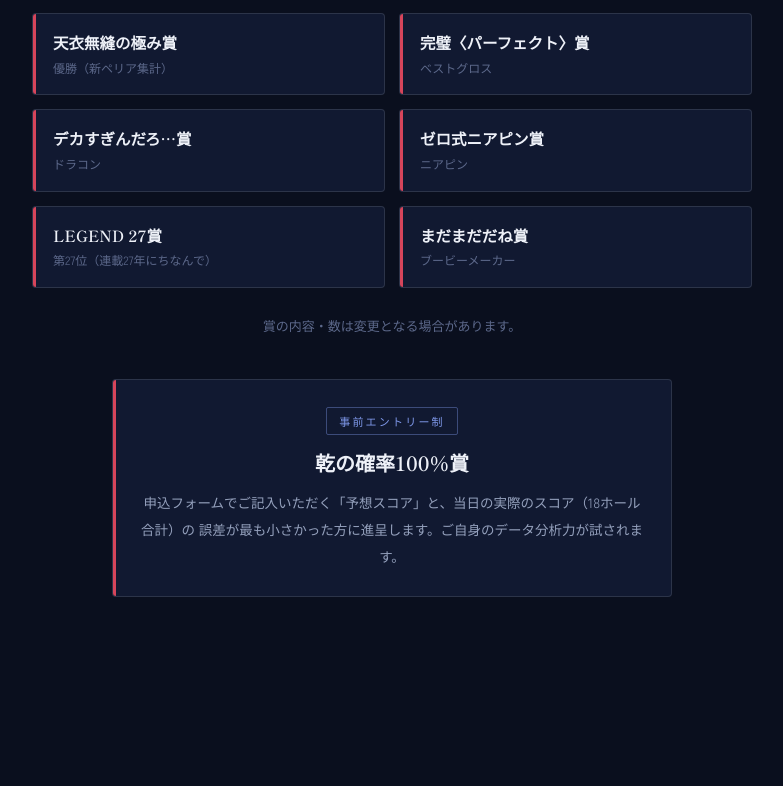
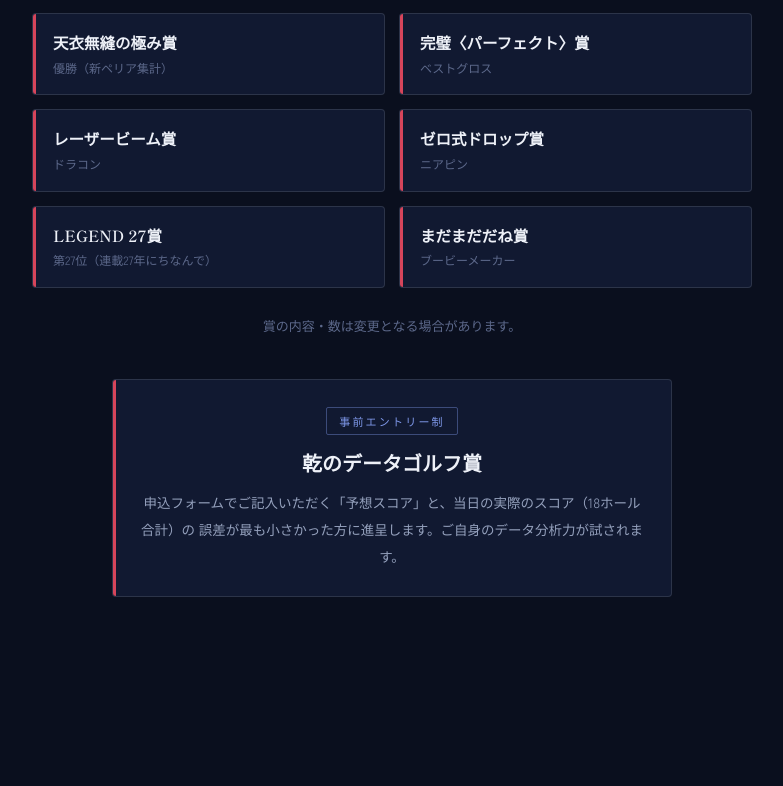
Before and after one commit to LYCK1986/plc2026-k7x9m2, a plain HTML site: page index.html in a window 1280 px wide. Shown: the part 4725-5511 px from the top of the page, without its empty margins (248-1031 px from the left). Drawn offline with nearby package versions, Linux system fonts and the light colour scheme.

Commit message:
Update index.html

```diff
--- a/index.html
+++ b/index.html
@@ -493,15 +493,15 @@ footer{
     <div class="award-grid">
       <div class="award"><span class="a-name">天衣無縫の極み賞</span><span class="a-role">優勝（新ペリア集計）</span></div>
       <div class="award"><span class="a-name">完璧〈パーフェクト〉賞</span><span class="a-role">ベストグロス</span></div>
-      <div class="award"><span class="a-name">デカすぎんだろ…賞</span><span class="a-role">ドラコン</span></div>
-      <div class="award"><span class="a-name">ゼロ式ニアピン賞</span><span class="a-role">ニアピン</span></div>
+      <div class="award"><span class="a-name">レーザービーム賞</span><span class="a-role">ドラコン</span></div>
+      <div class="award"><span class="a-name">ゼロ式ドロップ賞</span><span class="a-role">ニアピン</span></div>
       <div class="award"><span class="a-name">LEGEND 27賞</span><span class="a-role">第27位（連載27年にちなんで）</span></div>
       <div class="award"><span class="a-name">まだまだだね賞</span><span class="a-role">ブービーメーカー</span></div>
     </div>
     <p class="award-note">賞の内容・数は変更となる場合があります。</p>
     <div class="award-featured" style="margin-top:40px">
       <span class="af-tag">事前エントリー制</span>
-      <span class="a-name">乾の確率100%賞</span>
+      <span class="a-name">乾のデータゴルフ賞</span>
       <span class="a-role">
         申込フォームでご記入いただく「予想スコア」と、当日の実際のスコア（18ホール合計）の
         誤差が最も小さかった方に進呈します。ご自身のデータ分析力が試されます。
@@ -606,9 +606,9 @@ footer{
           </select>
         </div>
         <div class="field">
-          <label class="req" for="predict">乾のデータテニス（予想スコア・18ホール合計）</label>
+          <label class="req" for="predict">乾のデータゴルフ（予想スコア・18ホール合計）</label>
           <input type="text" id="predict" name="predict" inputmode="numeric" pattern="[0-9]{2,3}" placeholder="例：112" required>
-          <p style="font-size:12px;color:var(--faint);margin-top:6px;line-height:1.7">ご自身のデータを分析し、当日の合計打数を予想してください。実際のスコアとの誤差が最も小さかった方に「乾の確率100%賞」を進呈します。データは嘘をつかない――はずです。</p>
+          <p style="font-size:12px;color:var(--faint);margin-top:6px;line-height:1.7">ご自身のデータを分析し、当日の合計打数を予想してください。実際のスコアとの誤差が最も小さかった方に「乾のデータゴルフ賞」を進呈します。データは嘘をつかない――はずです。</p>
         </div>
       </div>
       <div class="field">
```
